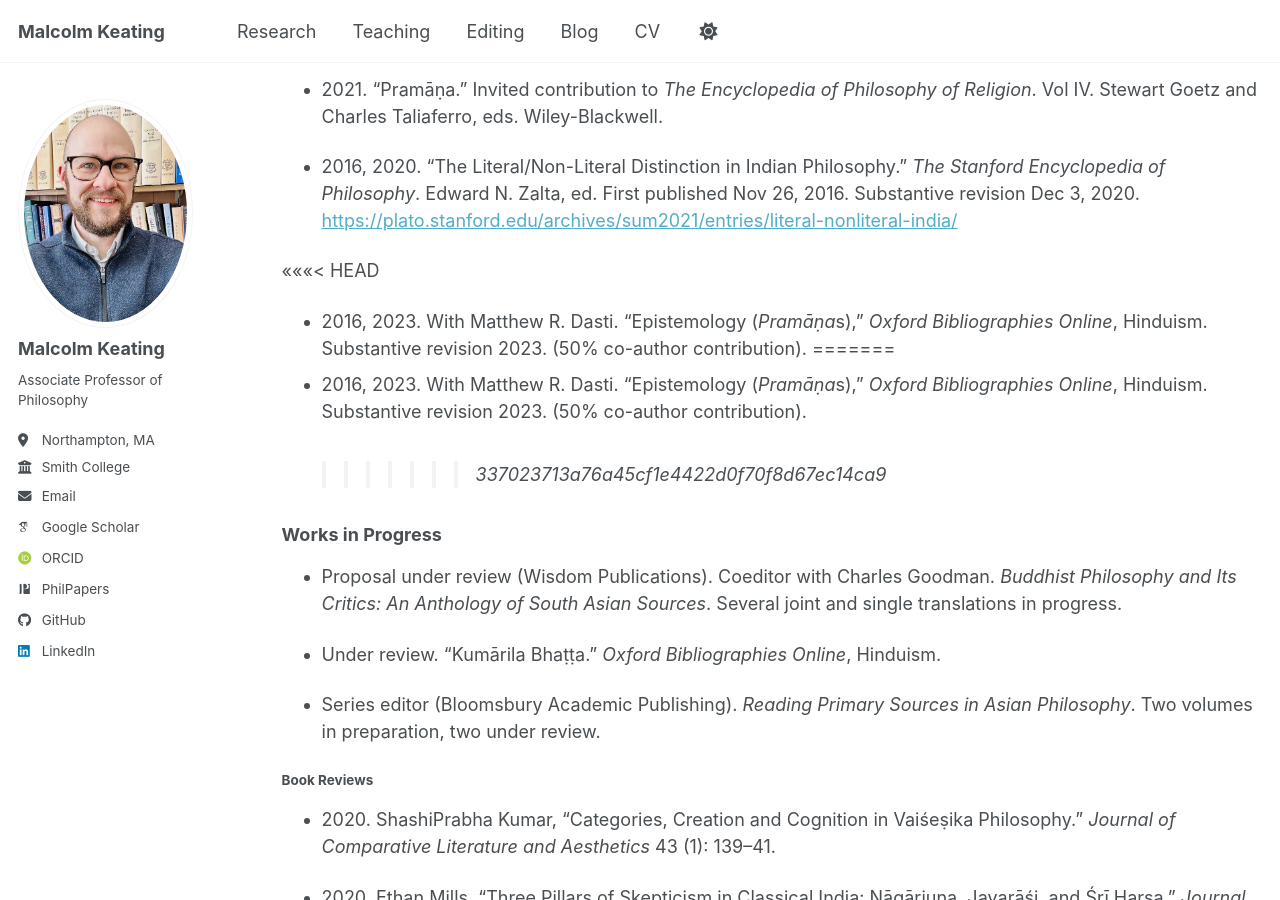
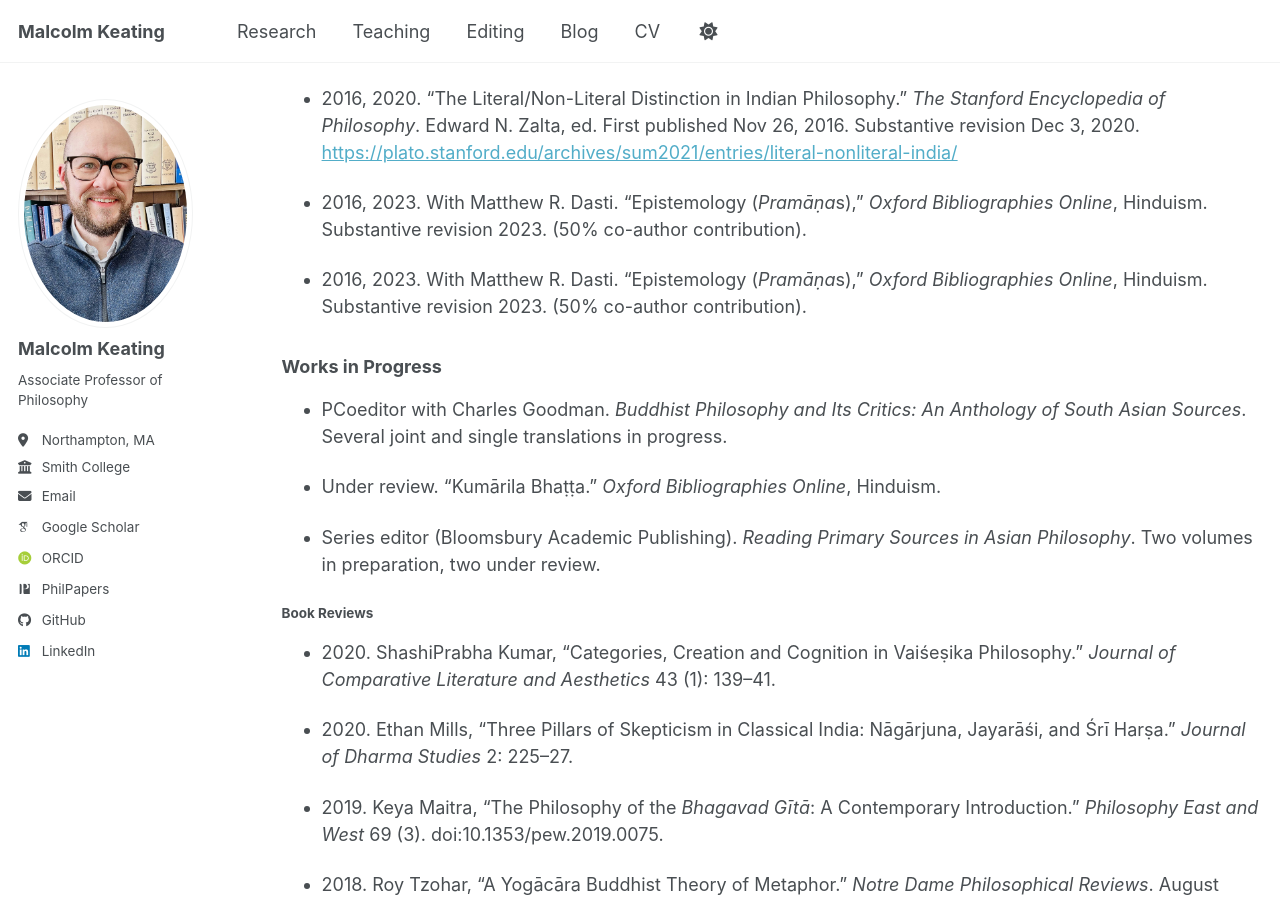
Before and after one commit to malcolmkeating/malcolmkeating.github.io, a Jekyll site: the page built from _pages/cv.md, in a window 1280 px wide and 900 px high, scrolled down 3383 px. Built offline with Jekyll 4.4.1, drawn with Linux system fonts in a browser that asks for light colours; some web fonts are replaced; a script bundle is joined from its source files by our own code; library files that are not in the unit come from our copies.

Commit message:
Update cv.md
fixed formatting changes

```diff
--- a/_pages/cv.md
+++ b/_pages/cv.md
@@ -92,13 +92,10 @@
 
 + 2017\. "Metonymy and Metaphor as Verbal Postulation: The Epistemic
 Status of Non-Literal Speech in Indian Philosophy." *Journal of World
-Philosophies*. 2 (1).
-<https://scholarworks.iu.edu/iupjournals/index.php/jwp/article/view/923>.
+Philosophies*. 2 (1). <https://scholarworks.iu.edu/iupjournals/index.php/jwp/article/view/923>.
 
 + 2017\. With Elisa Freschi. "How Do We Gather Knowledge through
-Language?" *Journal of World Philosophies*. 2 (1).
-<https://scholarworks.iu.edu/iupjournals/index.php/jwp/article/view/921>
-(50% co-author contribution).
+Language?" *Journal of World Philosophies*. 2 (1). <https://scholarworks.iu.edu/iupjournals/index.php/jwp/article/view/921> (50% co-author contribution).
 
 + 2015\. "Thinking about Embedded Metaphors*." Journal of Pragmatics*. 88:
 19–26.
@@ -142,16 +139,14 @@
 *The Stanford Encyclopedia of Philosophy*. Edward N. Zalta, ed. First
 published Nov 26, 2016. Substantive revision Dec 3, 2020. <https://plato.stanford.edu/archives/sum2021/entries/literal-nonliteral-india/>
 
-<<<<<<< HEAD
 + 2016, 2023. With Matthew R. Dasti. "Epistemology (*Pramāṇa*s)," *Oxford
 Bibliographies Online*, Hinduism. Substantive revision 2023. (50% co-author contribution).
-=======
+
 + 2016, 2023\. With Matthew R. Dasti. "Epistemology (*Pramāṇa*s)," *Oxford Bibliographies Online*, Hinduism. Substantive revision 2023. (50% co-author contribution).
->>>>>>> 337023713a76a45cf1e4422d0f70f8d67ec14ca9
 
 ### Works in Progress
 
-+ Proposal under review (Wisdom Publications). Coeditor with Charles Goodman. *Buddhist Philosophy and Its Critics: An Anthology of South Asian Sources*. Several joint and single translations in progress.
++ PCoeditor with Charles Goodman. *Buddhist Philosophy and Its Critics: An Anthology of South Asian Sources*. Several joint and single translations in progress.
 
 + Under review. "Kumārila Bhaṭṭa." *Oxford Bibliographies Online*,
 Hinduism.
```
